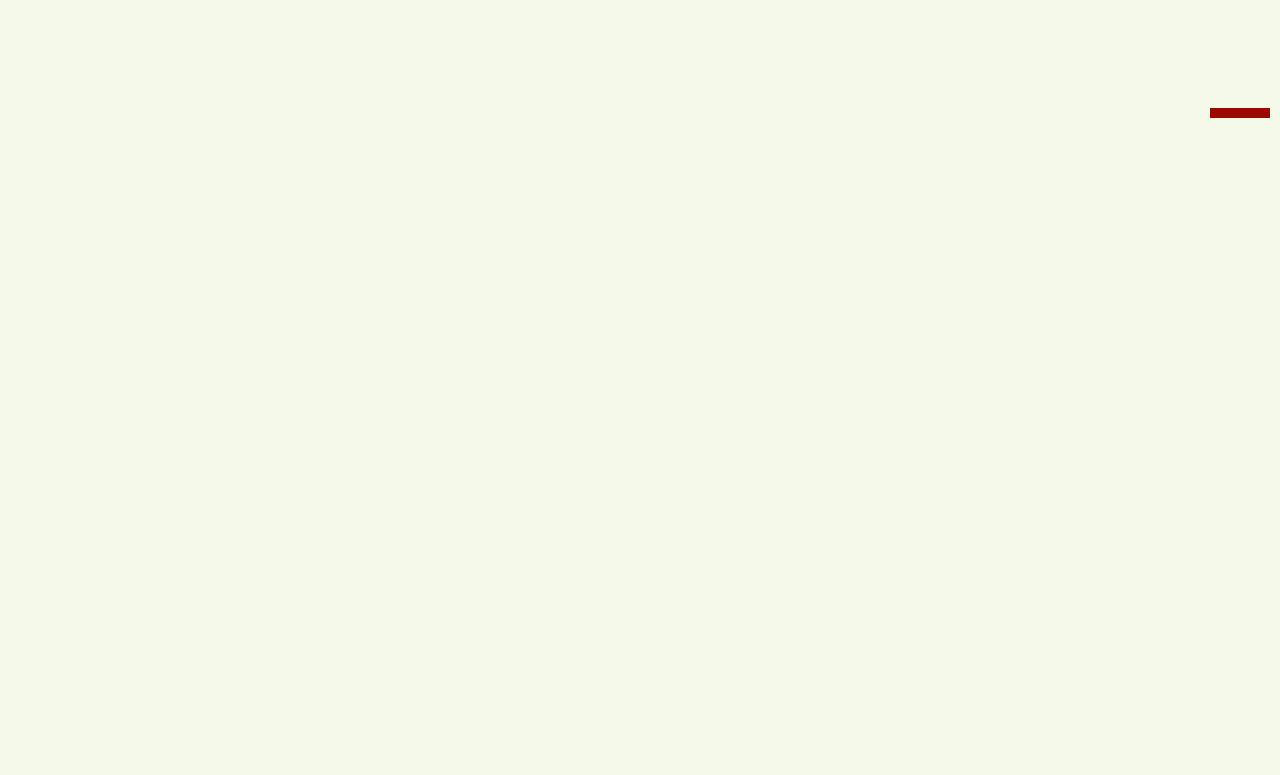
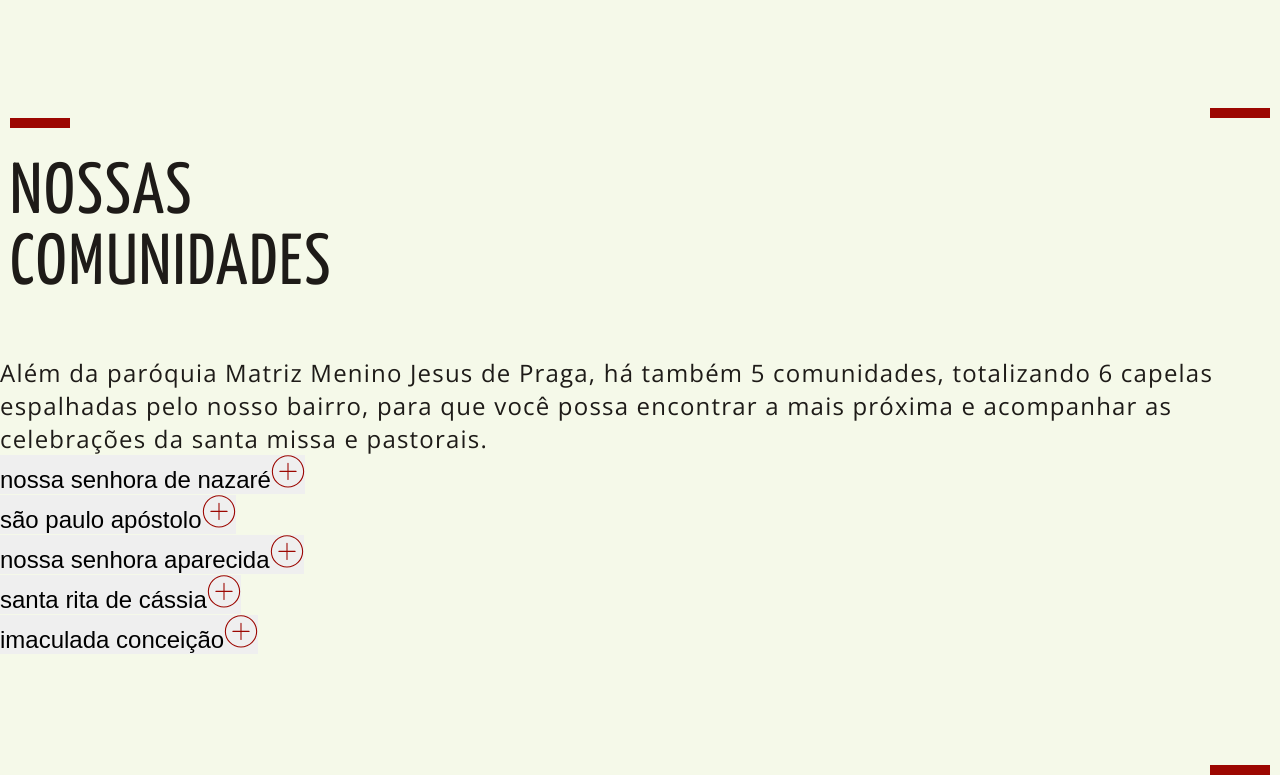
Before and after one commit to Alessandro-Miranda/pmjp, a Next.js app: page / in a window 1280 px wide. Shown: the part 1599-2374 px from the top of the page. Before the commit the page ends 1717 px from the top, so only its background shows below. Built offline with nearby package versions, Linux system fonts and the light colour scheme.

Commit message:
feat: create communities accordion and add accessibility options to elements

```diff
--- a/src/pages/index.tsx
+++ b/src/pages/index.tsx
@@ -1,6 +1,7 @@
 import Head from 'next/head';
 import Image from 'next/image';
 
+import * as Accordion from '@radix-ui/react-accordion';
 import * as ScrollArea from '@radix-ui/react-scroll-area';
 import * as Separator from '@radix-ui/react-separator';
 
@@ -8,6 +9,7 @@ import styles from '@Styles/Home.module.scss';
 
 import Arrow from '@Icons/arrow.svg';
 import Location from '@Icons/location.svg';
+import Open from '@Icons/open.svg';
 
 import ArticleNumber from '@Components/ArticleNumber';
 import Logo from '@Components/Logo';
@@ -27,7 +29,7 @@ export default function Home() {
           <Logo />
           <NavBar
             items={[
-              { href: '#masses', label: 'missas' },
+              { href: '#schedules', label: 'horários' },
               { href: '#localization', label: 'localização' },
               { href: '#communities', label: 'comunidades' },
               { href: '#contact', label: 'contato', hasBorder: true },
@@ -53,12 +55,23 @@ export default function Home() {
             </Typography>
           </blockquote>
 
-          <div role="banner" aria-hidden className={styles.header__hero__banner} />
+          <div
+            role="banner"
+            aria-hidden
+            className={styles.header__hero__banner}
+          />
         </div>
       </header>
       <main>
-        <section className={styles.section}>
-          <Typography variant="h1" className={styles.section__title}>
+        <section
+          className={styles.section}
+          role="contentinfo"
+          aria-label="Conheça nossa paróquia. História, horários de atividades e localização"
+        >
+          <Typography
+            variant="h1"
+            className={styles.section__title}
+          >
             conheça nossa paróquia
           </Typography>
           <Separator.Root
@@ -68,10 +81,18 @@ export default function Home() {
 
           <ScrollArea.Root className={styles.section__scrollArea__root}>
             <ScrollArea.Viewport className={styles.section__scrollArea__viewport}>
-              <article className={styles.section__article}>
+              <article
+                className={styles.section__article}
+                role="contentinfo"
+                aria-label="História da paróquia"
+              >
                 <ArticleNumber number={1} />
+
                 <div className={styles.section__article__text__container}>
-                  <Typography variant="h2" className={styles.section__article__title}>
+                  <Typography
+                    variant="h2"
+                    className={styles.section__article__title}
+                  >
                     sobre a paróquia
                   </Typography>
 
@@ -81,11 +102,17 @@ export default function Home() {
                 </div>
               </article>
 
-              <article className={styles.section__article}>
+              <article
+                className={styles.section__article}
+                id="schedules"
+                role="contentinfo"
+                aria-label="Horários das atividades da paróquia (missas, terços, grupos de oração etc.)"
+              >
                 <ArticleNumber number={2} />
+
                 <div className={styles.section__article__text__container}>
                   <Typography variant="h2" className={styles.section__article__title}>
-                    missas
+                    horários
                   </Typography>
 
                   <Typography>
@@ -94,8 +121,14 @@ export default function Home() {
                 </div>
               </article>
 
-              <article className={styles.section__article}>
+              <article
+                className={styles.section__article}
+                id="localization"
+                role="contentinfo"
+                aria-label="Localização da paróquia: endereço e link para Google Maps"
+              >
                 <ArticleNumber number={3} />
+
                 <div className={styles.section__article__text__container}>
                   <Typography variant="h2" className={styles.section__article__title}>
                     localização
@@ -114,23 +147,148 @@ export default function Home() {
                   <Link
                     href="https://www.google.com/maps/dir/?api=1&destination=R.+Luiz+de+Vasconcelos,+100+-+Vila+Nogueira,+Diadema+-+SP,+09960-250"
                     className={styles.sectopn__article__location__link}
-                    aria-label="Abrir o aplicativo ou site Google Maps para verificar o caminho de como chegar à Paróquia Menino Jesus de Praga "
+                    aria-label="Abrir o aplicativo ou site do Google Maps para encontrar as rotas até à Paróquia Menino Jesus de Praga."
                   >
                     como chegar
                     <Image
                       src={Arrow}
                       alt="Navegar para Google Maps"
+                      aria-hidden
                     />
                   </Link>
-
                 </div>
               </article>
             </ScrollArea.Viewport>
+
             <ScrollArea.Scrollbar orientation="vertical">
               <ScrollArea.ScrollAreaThumb />
             </ScrollArea.Scrollbar>
           </ScrollArea.Root>
+        </section>
 
+        <section
+          className={`${styles.section} ${styles['section--communities']}`}
+          id="communities"
+          role="contentinfo"
+          aria-label="Comunidades da Paróquia Menino Jesus de Praga"
+        >
+          <Typography variant="h1" className={styles.section__title}>
+            nossas comunidades
+          </Typography>
+
+          <div className={styles.section__communities__text}>
+            <Typography>
+              Além da paróquia Matriz Menino Jesus de Praga, há também 5 comunidades, totalizando 6
+              capelas espalhadas pelo nosso bairro, para que você possa encontrar a mais próxima e
+              acompanhar as celebrações da santa missa e pastorais.
+            </Typography>
+
+            <Accordion.Root type="single" collapsible>
+              <Accordion.Item
+                value="nossa senhora de nazaré"
+                className={styles.section__communities__accordion}
+              >
+                <Accordion.Trigger
+                  className={styles.section__communities__accordion__trigger}
+                  aria-label="Ver informações da comunidade Nossa Senhora de Nazaré"
+                >
+                  nossa senhora de nazaré
+                  <Image
+                    src={Open}
+                    alt="Ver informações"
+                    aria-hidden
+                  />
+                </Accordion.Trigger>
+                <Accordion.Content className={styles.section__communities__accordion__content}>
+                  <Typography>
+                    Informações da comunidade
+                  </Typography>
+                </Accordion.Content>
+              </Accordion.Item>
+
+              <Accordion.Item
+                value="são paulo apóstolo"
+                className={styles.section__communities__accordion}
+              >
+                <Accordion.Trigger
+                  className={styles.section__communities__accordion__trigger}
+                  aria-label="Ver informações da comunidade São Paulo Apóstolo"
+                >
+                  são paulo apóstolo
+                  <Image
+                    src={Open}
+                    alt="Ver informações"
+                    aria-hidden
+                  />
+                </Accordion.Trigger>
+                <Accordion.Content className={styles.section__communities__accordion__content}>
+                  <Typography>
+                    Informações são paulo
+                  </Typography>
+                </Accordion.Content>
+              </Accordion.Item>
+
+              <Accordion.Item
+                value="nossa senhora aparecida"
+                className={styles.section__communities__accordion}
+              >
+                <Accordion.Trigger
+                  className={styles.section__communities__accordion__trigger}
+                  aria-label="Ver informações da comunidade Nossa Senhora Aparecida"
+                >
+                  nossa senhora aparecida
+                  <Image
+                    src={Open}
+                    alt="Ver informações"
+                    aria-hidden
+                  />
+                </Accordion.Trigger>
+                <Accordion.Content className={styles.section__communities__accordion__content}>
+                  <Typography>Informações são paulo</Typography>
+                </Accordion.Content>
+              </Accordion.Item>
+
+              <Accordion.Item
+                value="santa rita de cássia"
+                className={styles.section__communities__accordion}
+              >
+                <Accordion.Trigger
+                  className={styles.section__communities__accordion__trigger}
+                  aria-label="Ver informações da comunidade Santa Rita de Cássia"
+                >
+                  santa rita de cássia
+                  <Image
+                    src={Open}
+                    alt="Ver informações"
+                    aria-hidden
+                  />
+                </Accordion.Trigger>
+                <Accordion.Content className={styles.section__communities__accordion__content}>
+                  <Typography>Informações são paulo</Typography>
+                </Accordion.Content>
+              </Accordion.Item>
+
+              <Accordion.Item
+                value="imaculada conceição"
+                className={styles.section__communities__accordion}
+              >
+                <Accordion.Trigger
+                  className={styles.section__communities__accordion__trigger}
+                  aria-label="Ver informações da comunidade Imaculada Conceição"
+                >
+                  imaculada conceição
+                  <Image
+                    src={Open}
+                    alt="Ver informações"
+                    aria-hidden
+                  />
+                </Accordion.Trigger>
+                <Accordion.Content className={styles.section__communities__accordion__content}>
+                  <Typography>Informações são paulo</Typography>
+                </Accordion.Content>
+              </Accordion.Item>
+            </Accordion.Root>
+          </div>
         </section>
       </main>
     </>
```
